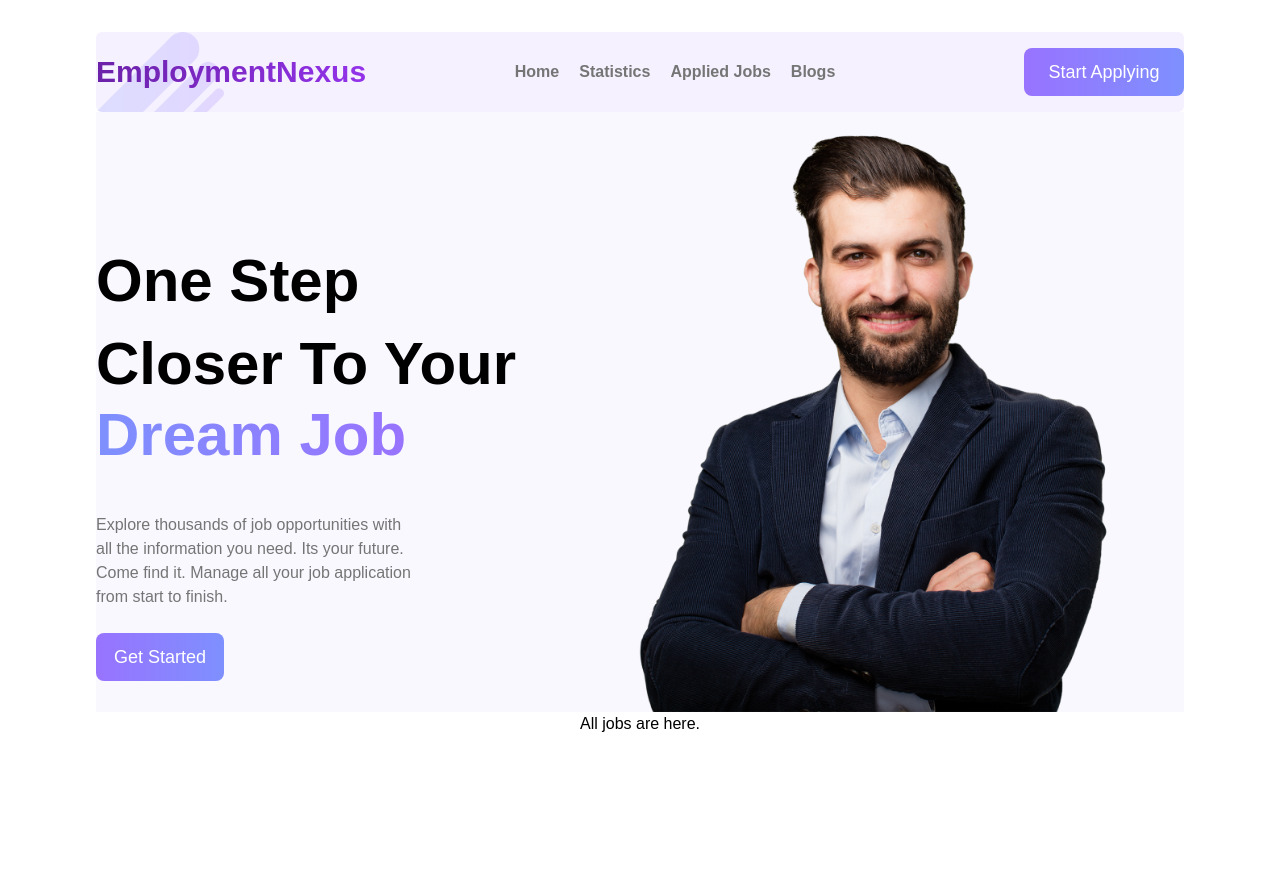
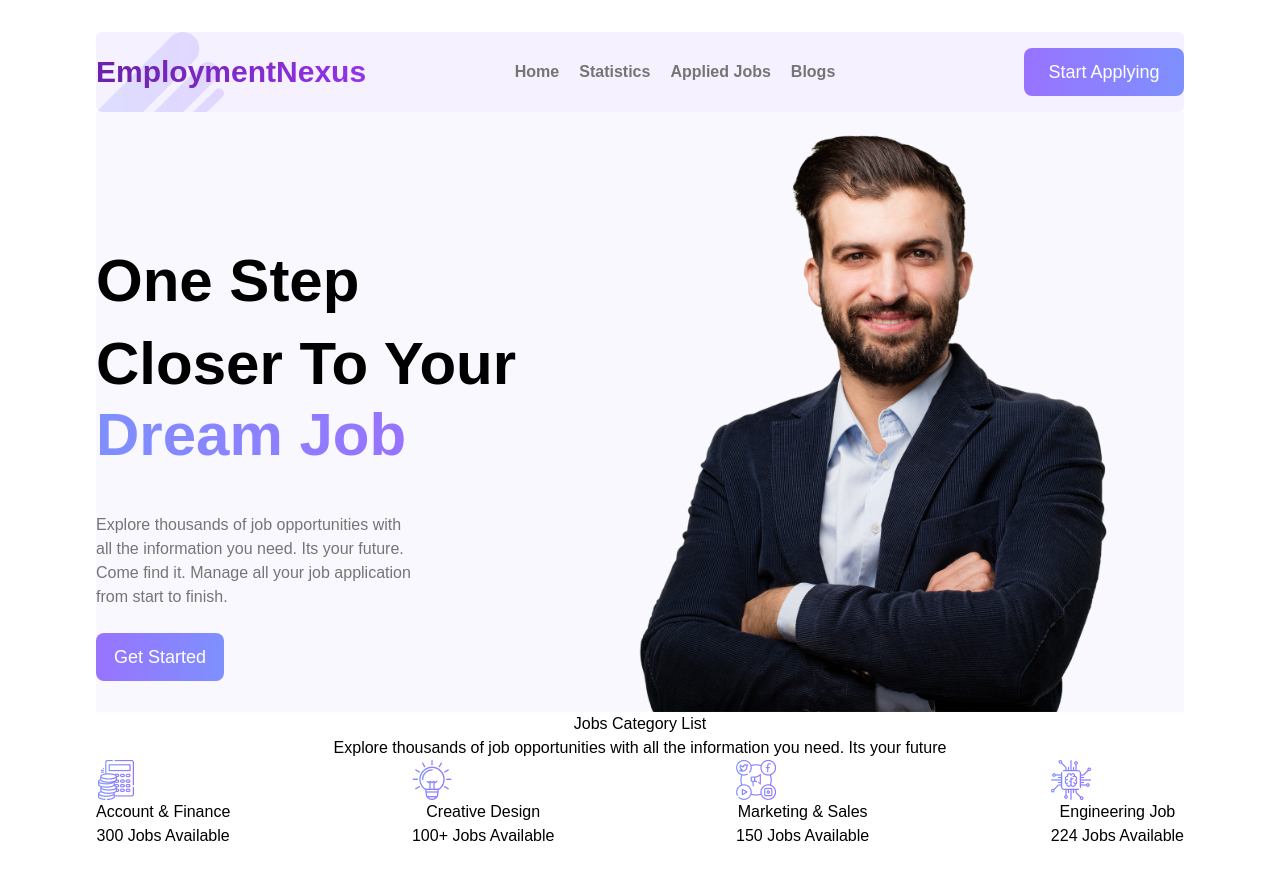
Before and after one commit to mrfhmd7/employment-nexus, a React (Vite) app: page / in a window 1280 px wide. Before the commit the page ends 800 px from the top, so only its background shows below. Built offline with nearby package versions, Linux system fonts and the light colour scheme.

Commit message:
load data and show data in category components

```diff
--- a/public/categories.json
+++ b/public/categories.json
@@ -1,31 +1,26 @@
 [
     {
-        "id":1,
-        "logo":"https://i.ibb.co/NyW6vSW/accounts-1.png",
-        "category_name":"Account & Finance",
-        "availability":"300 Jobs Available"
-
+        "id": 1,
+        "logo": "/icons/accounts.png",
+        "category_name": "Account & Finance",
+        "availability": "300 Jobs Available"
     },
     {
-        "id":2,
-        "logo":"https://i.ibb.co/PC8JwL3/chip-1.png",
-        "category_name":"Creative Design",
-        "availability":"100+ Jobs Available"
-
+        "id": 2,
+        "logo": "/icons/creative.png",
+        "category_name": "Creative Design",
+        "availability": "100+ Jobs Available"
     },
     {
-        "id":3,
-        "logo":"https://i.ibb.co/H4f5ZCp/Group-13.png",
-        "category_name":"Marketing & Sales",
-        "availability":"150 Jobs Available"
-
+        "id": 3,
+        "logo": "/icons/marketing.png",
+        "category_name": "Marketing & Sales",
+        "availability": "150 Jobs Available"
     },
     {
-        "id":4,
-        "logo":"https://i.ibb.co/72841P4/social-media-1.png",
-        "category_name":"Engineering Job",
-        "availability":"224 Jobs Available"
-
+        "id": 4,
+        "logo": "/icons/chip.png",
+        "category_name": "Engineering Job",
+        "availability": "224 Jobs Available"
     }
-
 ]
--- a/src/App.css
+++ b/src/App.css
@@ -11,9 +11,11 @@
   will-change: filter;
   transition: filter 300ms;
 }
+
 .logo:hover {
   filter: drop-shadow(0 0 2em #646cffaa);
 }
+
 .logo.react:hover {
   filter: drop-shadow(0 0 2em #61dafbaa);
 }
@@ -22,6 +24,7 @@
   from {
     transform: rotate(0deg);
   }
+
   to {
     transform: rotate(360deg);
   }
--- /dev/null
+++ b/src/components/Category/Category.jsx
@@ -0,0 +1,14 @@
+import React from 'react';
+
+const Category = ({ logo, category_name, availability }) => {
+     console.log(logo, category_name, availability);
+     return (
+          <div>
+               <img src={logo} alt="" />
+               <h4>{category_name}</h4>
+               <p>{availability}</p>
+          </div>
+     );
+};
+
+export default Category;
--- a/src/components/Jobs/Jobs.jsx
+++ b/src/components/Jobs/Jobs.jsx
@@ -1,9 +1,42 @@
-import React from 'react';
+import React, { useEffect, useState } from 'react';
+import Category from '../Category/Category';
 
 const Jobs = () => {
+     const [jobs, setJobs] = useState([]);
+     const [categories, setCategories] = useState([]);
+     // console.log(jobs);
+     console.log(categories);
+
+     useEffect(() => {
+          fetch('jobs.json')
+               .then(res => res.json())
+               .then(data => setJobs(data))
+     }
+          , []);
+
+     useEffect(() => {
+          fetch('categories.json')
+               .then(res => res.json())
+               .then(data => setCategories(data))
+     }
+          , []);
+
      return (
           <div>
-               <h3>All jobs are here.</h3>
+               <div>
+                    <h2>Jobs Category List</h2>
+                    <p>Explore thousands of job opportunities with all the information you need. Its your future</p>
+                    <div className='flex justify-between'>
+                         {
+                              categories.map(category => <Category
+                                   key={category.id}
+                                   logo={category.logo}
+                                   category_name={category.category_name}
+                                   availability={category.availability}
+                              ></Category>)
+                         }
+                    </div>
+               </div>
           </div>
      );
 };
--- a/src/components/Landing/Landing.jsx
+++ b/src/components/Landing/Landing.jsx
@@ -11,7 +11,7 @@ const Landing = () => {
                     <p className='pt-12 pb-6 text-[#757575] w-9/12'>Explore thousands of job opportunities with all the information you need. Its your future. Come find it. Manage all your job application from start to finish.</p>
                     <button className='bg-gradient-to-l from-[#7E90FE] to-[#9873FF] rounded-lg h-12 w-32 text-white text-lg leading-8'>Get Started</button>
                </div>
-               <img className='h-[600px] w-auto' src="/public/images/user.png" alt="" />
+               <img className='h-[600px] w-auto' src="/images/user.png" alt="" />
           </div>
      );
 };
--- a/src/main.jsx
+++ b/src/main.jsx
@@ -19,7 +19,7 @@ const router = createBrowserRouter([
   {
     path: '/',
     element: <Main />,
-    errorElement: <Error/>,
+    errorElement: <Error />,
     children: [
       {
         path: '/',
@@ -31,11 +31,11 @@ const router = createBrowserRouter([
       },
       {
         path: 'applied-jobs',
-        element: <AppliedJobs/>
+        element: <AppliedJobs />
       },
       {
         path: 'blogs',
-        element: <Blogs/>
+        element: <Blogs />
       }
     ]
   }
```
